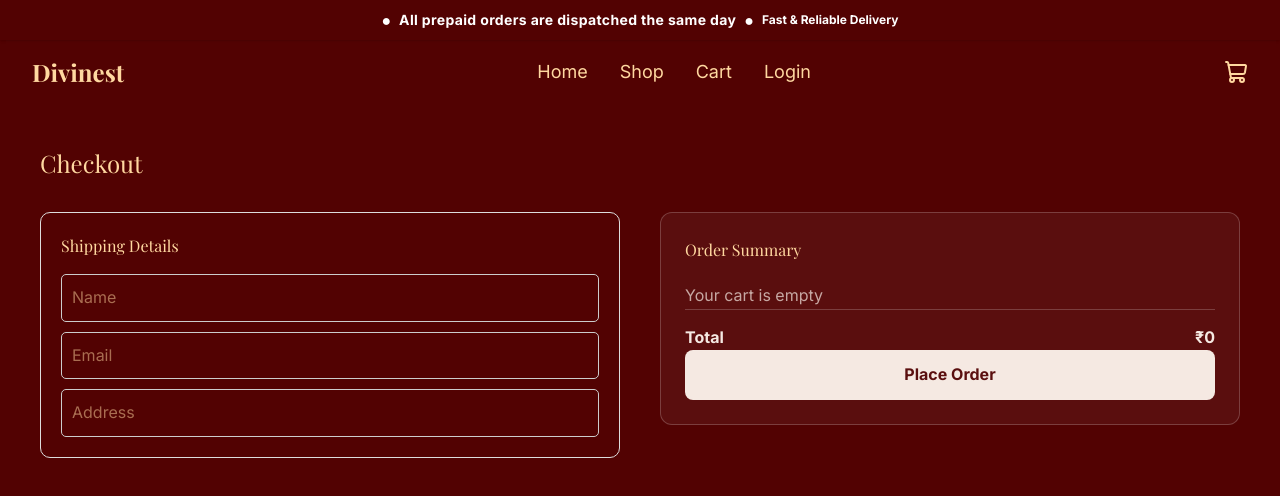
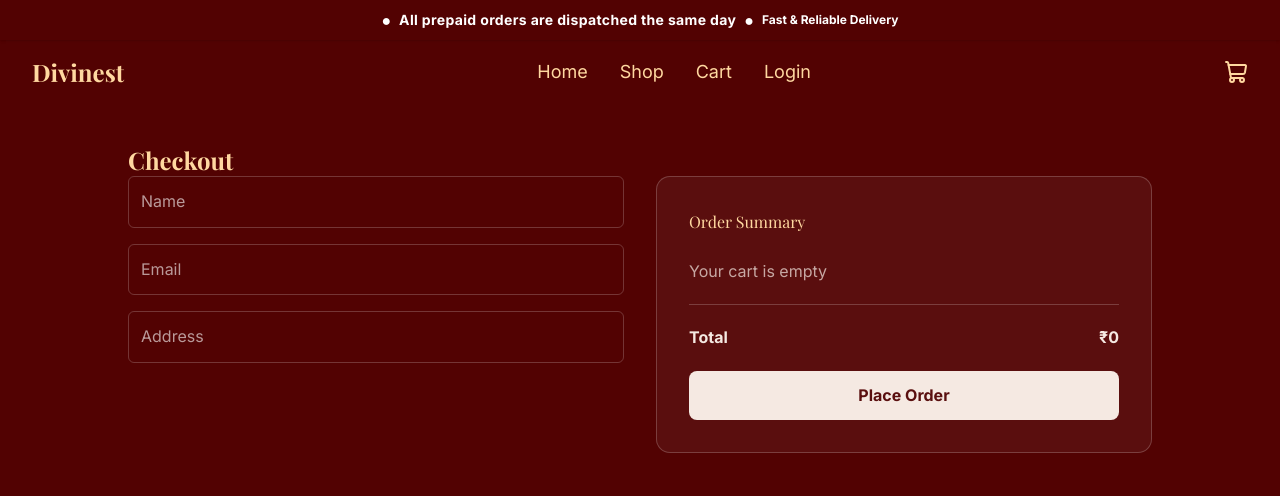
Before and after one commit to arshiyapandey/Divinest, a Next.js app in the folder frontend/: page /checkout in a window 1280 px wide. Shown: the top 496 px of the page. Built offline with nearby package versions, Linux system fonts and the light colour scheme.

Commit message:
added checkout flow with form, order summary and success page

```diff
--- a/frontend/app/checkout/page.tsx
+++ b/frontend/app/checkout/page.tsx
@@ -1,33 +1,43 @@
 "use client";
 
+import { useState } from "react";
+import { useRouter } from "next/navigation";
 import { useCartStore } from "@/features/cart/store/cartStore";
 import CheckoutForm from "@/features/checkout/CheckoutForm";
 import OrderSummary from "@/features/checkout/OrderSummary";
 
 export default function CheckoutPage() {
-  const { items } = useCartStore();
+  const { items, clearCart } = useCartStore();
+  const router = useRouter();
+
+  const [form, setForm] = useState({
+    name: "",
+    email: "",
+    address: "",
+  });
 
   return (
-    <div style={{ padding: "40px" }}>
-      <h1 style={{ fontSize: "24px", marginBottom: "30px" }}>
-        Checkout
-      </h1>
+  <div className="max-w-5xl mx-auto py-10">
+    <h1 className="text-2xl font-semibold mb-8">Checkout</h1>
 
-      <div
-        style={{
-          display: "flex",
-          gap: "40px",
-          alignItems: "flex-start",
-        }}
-      >
-        <div style={{ flex: 1 }}>
-          <CheckoutForm />
-        </div>
+    <div className="flex justify-between items-start gap-8">
 
-        <div style={{ flex: 1 }}>
-          <OrderSummary items={items} />
-        </div>
+      {/* LEFT - FORM */}
+      <div className="w-[50%]">
+        <CheckoutForm form={form} setForm={setForm} />
       </div>
+
+      {/* RIGHT - SUMMARY */}
+      <div className="w-[50%]">
+        <OrderSummary
+          items={items}
+          form={form}
+          clearCart={clearCart}
+          router={router}
+        />
+      </div>
+
     </div>
-  );
+  </div>
+);
 }
--- /dev/null
+++ b/frontend/app/order-success/page.tsx
@@ -0,0 +1,10 @@
+export default function OrderSuccess() {
+  return (
+    <div className="h-[70vh] flex flex-col items-center justify-center">
+      <h1 className="text-2xl font-bold mb-4">
+        Order Placed Successfully!
+      </h1>
+      <p>Thank you for shopping with Divinest</p>
+    </div>
+  );
+}
--- a/frontend/features/cart/store/cartStore.ts
+++ b/frontend/features/cart/store/cartStore.ts
@@ -14,6 +14,7 @@ type CartStore = {
   addToCart: (product: CartItem) => void;
   increaseQuantity: (id: string) => void;
   decreaseQuantity: (id: string) => void;
+  clearCart: () => void; // ✅ added
 };
 
 export const useCartStore = create<CartStore>()(
@@ -64,6 +65,8 @@ export const useCartStore = create<CartStore>()(
             )
             .filter((item) => item.quantity > 0),
         })),
+
+      clearCart: () => set({ items: [] }), // ✅ added
     }),
     {
       name: "cart-storage",
--- a/frontend/features/checkout/CheckoutForm.tsx
+++ b/frontend/features/checkout/CheckoutForm.tsx
@@ -1,25 +1,47 @@
-export default function CheckoutForm() {
+type FormData = {
+  name: string;
+  email: string;
+  address: string;
+};
+
+type Props = {
+  form: FormData;
+  setForm: React.Dispatch<React.SetStateAction<FormData>>;
+};
+
+export default function CheckoutForm({ form, setForm }: Props) {
+  const handleChange = (e: React.ChangeEvent<HTMLInputElement>) => {
+    setForm({
+      ...form,
+      [e.target.name]: e.target.value,
+    });
+  };
+
   return (
-    <div
-      style={{
-        border: "1px solid #ddd",
-        padding: "20px",
-        borderRadius: "10px",
-      }}
-    >
-      <h2 style={{ marginBottom: "15px" }}>Shipping Details</h2>
+    <div className="max-w-lg space-y-4">
+      <input
+        className="w-full p-3 rounded-md border border-white/20 bg-transparent text-white placeholder:text-white/60"
+        name="name"
+        value={form.name}
+        onChange={handleChange}
+        placeholder="Name"
+      />
 
-      <div style={{ display: "flex", flexDirection: "column", gap: "10px" }}>
-        <input placeholder="Name" style={inputStyle} />
-        <input placeholder="Email" style={inputStyle} />
-        <input placeholder="Address" style={inputStyle} />
-      </div>
+      <input
+        name="email"
+        className="w-full p-3 rounded-md border border-white/20 bg-transparent text-white placeholder:text-white/60"
+        value={form.email}
+        onChange={handleChange}
+        placeholder="Email"
+      />
+
+      <input
+        name="address"
+        className="w-full p-3 rounded-md border border-white/20 bg-transparent text-white placeholder:text-white/60"
+        value={form.address}
+        onChange={handleChange}
+        placeholder="Address"
+      />
     </div>
   );
 }
-
-const inputStyle = {
-  padding: "10px",
-  border: "1px solid #ccc",
-  borderRadius: "5px",
-};
--- a/frontend/features/checkout/OrderSummary.tsx
+++ b/frontend/features/checkout/OrderSummary.tsx
@@ -8,23 +8,55 @@ type CartItem = {
   image: string;
 };
 
-export default function OrderSummary({ items }: { items: CartItem[] }) {
+type Props = {
+  items: CartItem[];
+  form: {
+    name: string;
+    email: string;
+    address: string;
+  };
+  clearCart: () => void;
+  router: any;
+};
+
+export default function OrderSummary({
+  items,
+  form,
+  clearCart,
+  router,
+}: Props) {
   const total = items.reduce(
     (acc, item) => acc + item.price * item.quantity,
     0
   );
 
+  const handlePlaceOrder = () => {
+    if (!form.name || !form.email || !form.address) {
+      alert("Please fill all fields");
+      return;
+    }
+
+    if (items.length === 0) {
+      alert("Cart is empty");
+      return;
+    }
+
+    clearCart();
+    router.push("/order-success");
+  };
+
   return (
     <div
       style={{
         border: "1px solid rgba(255,255,255,0.2)",
-        padding: "24px",
-        borderRadius: "12px",
+        padding: "32px", // ⬅️ more breathing space
+        borderRadius: "14px",
         backgroundColor: "rgba(255,255,255,0.05)",
         color: "#f5e9e2",
+        minWidth: "420px", // ⬅️ prevents squeezing
       }}
     >
-      <h2 style={{ marginBottom: "20px" }}>Order Summary</h2>
+      <h2 style={{ marginBottom: "24px" }}>Order Summary</h2>
 
       {items.length === 0 ? (
         <p style={{ opacity: 0.7 }}>Your cart is empty</p>
@@ -36,35 +68,33 @@ export default function OrderSummary({ items }: { items: CartItem[] }) {
               display: "flex",
               justifyContent: "space-between",
               alignItems: "center",
-              marginBottom: "15px",
+              marginBottom: "20px", // ⬅️ more spacing
               borderBottom: "1px solid rgba(255,255,255,0.1)",
-              paddingBottom: "10px",
+              paddingBottom: "12px",
             }}
           >
-            {/* LEFT */}
-            <div style={{ display: "flex", gap: "10px", alignItems: "center" }}>
+            <div style={{ display: "flex", gap: "12px", alignItems: "center" }}>
               <img
                 src={item.image}
                 alt={item.name}
                 style={{
-                  width: "50px",
-                  height: "50px",
+                  width: "55px",
+                  height: "55px",
                   objectFit: "cover",
-                  borderRadius: "6px",
+                  borderRadius: "8px",
                 }}
               />
 
               <div>
-                <p style={{ margin: 0, fontSize: "14px" }}>
+                <p style={{ margin: 0, fontSize: "15px" }}>
                   {item.name}
                 </p>
-                <p style={{ margin: 0, fontSize: "12px", opacity: 0.7 }}>
+                <p style={{ margin: 0, fontSize: "13px", opacity: 0.7 }}>
                   Qty: {item.quantity}
                 </p>
               </div>
             </div>
 
-            {/* RIGHT */}
             <p style={{ margin: 0 }}>
               ₹{item.price * item.quantity}
             </p>
@@ -72,23 +102,26 @@ export default function OrderSummary({ items }: { items: CartItem[] }) {
         ))
       )}
 
-      <hr style={{ borderColor: "rgba(255,255,255,0.2)" }} />
+      <hr style={{ borderColor: "rgba(255,255,255,0.2)", margin: "20px 0" }} />
 
       <div
         style={{
           display: "flex",
           justifyContent: "space-between",
-          marginTop: "15px",
+          marginTop: "10px",
           fontWeight: "bold",
+          fontSize: "16px",
         }}
       >
         <span>Total</span>
         <span>₹{total}</span>
       </div>
 
-      <PrimaryButton>
-        Place Order
-      </PrimaryButton>
+      <div style={{ marginTop: "20px" }}>
+        <PrimaryButton onClick={handlePlaceOrder}>
+          Place Order
+        </PrimaryButton>
+      </div>
     </div>
   );
 }
```
